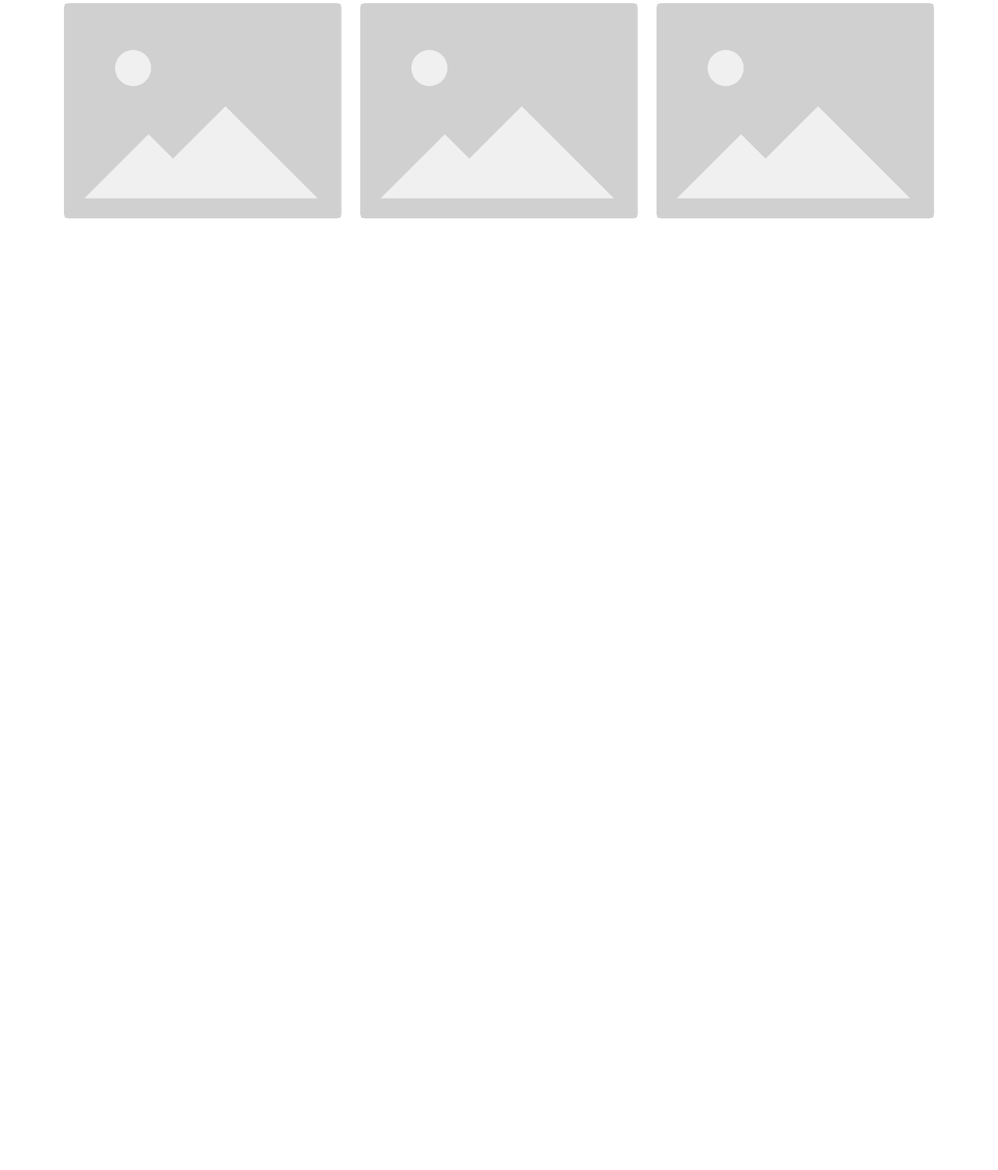
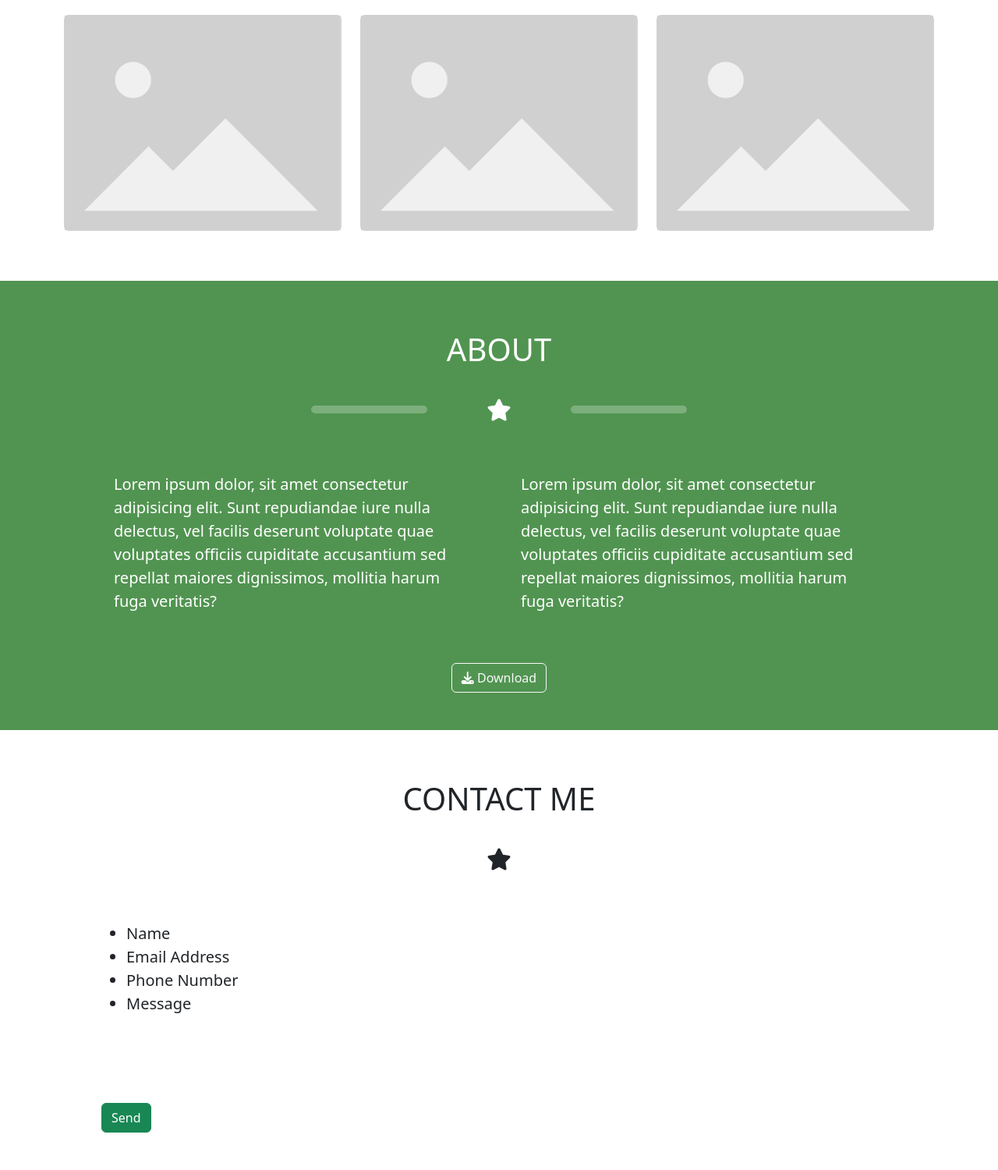
Before and after one commit to francescofalcone05/html-css-bootstrap-freelancer, a plain HTML site: page index.html in a window 1280 px wide. Shown: the part 1222-2722 px from the top of the page at 78% size. Before the commit the page ends 1566 px from the top, so only its background shows below. Drawn offline with nearby package versions, Linux system fonts and the light colour scheme.

Commit message:
main-done

```diff
--- a/css/style.css
+++ b/css/style.css
@@ -30,8 +30,20 @@ hr{
 
 /* sezione 2 */
 
-.portfolio hr{
+.portfolio-sec hr{
     color: black;
+}
+
+
+/* sezione 3 */
+
+.about-sec{
+    background-color: rgb(81, 148, 81);
+    color: white;
+}
+
+.about-sec hr {
+    width: 70%;
 }
 
 /************* FOOTER *************/
--- a/index.html
+++ b/index.html
@@ -16,13 +16,15 @@
             <div class="container">
                 <div class="row">
                     <div class="py-4 col-6 ">
-                        <div class="box fs-6">
+                        <div class="box fs-5">
                             <strong>START BOOTSTRAP</strong>
                         </div>
                     </div>
                     <div class="py-4 col-6">
                         <div class="box  d-flex justify-content-end">
-                            PORTFOLIO ABOUT CONTACT
+                            <span class="mx-2">PORTFOLIO</span>
+                            <span class="mx-2">ABOUT</span>
+                            <span class="mx-2">CONTACT</span>
                         </div>
                     </div>
                 </div>
@@ -39,11 +41,13 @@
         <section class="start-bootstrap py-5">
 
             <div class="container text-center">
+
                 <div class="row justify-content-center">
                     <div class="col-6">
                         <div class="box">
                             <img class="rounded-5 mt-5" src="./img/download.png" alt="">
                             <h2 class="py-3 fs-1">START BOOTSTRAP</h2>
+                            <!-- star row -->
                             <div class="row mb-3">
 
                                 <div class="col-5">
@@ -74,12 +78,14 @@
         </section>
 
         <!-- sezione 2 -->
-        <section class="porfolio-sec py-5">
+        <section class="portfolio-sec py-5">
 
             <div class="container text-center">
 
-                <h2 class="mt-4">PORTFOLIO</h2>
+                <h2 class="mt-4 fs-1">PORTFOLIO</h2>
 
+
+                <!-- star row -->
                 <div class="row justify-content-center">
                     <div class="col-6">
                         <div class="box">
@@ -108,6 +114,7 @@
                     </div>
                 </div>
 
+                <!-- img row -->
                 <div class="row">
                     <div class="col-xl-4 col-md-6 col-sm-12">
                         <div class="box">
@@ -157,6 +164,116 @@
 
         </section>
 
+        <!-- sezione 3 -->
+        <section class="about-sec py-5">
+            <div class="container text-center">
+                <h2 class="py-3 fs-1">ABOUT</h2>
+
+                <!-- star row -->
+                <div class="row justify-content-center">
+                    <div class="col-6">
+                        <div class="box">
+
+                          <div class="row my-3">
+                               <div class="col-5">
+                                   <div class="box">
+                                       <hr>
+                                   </div>
+                               </div>
+
+                               <div class="col-2">
+                                   <div class="box">
+                                       <i class="fs-3 fa-solid fa-star"></i>
+                                   </div>
+                               </div>
+
+                               <div class="col-5">
+                                   <div class="box">
+                                       <hr>
+                                   </div>
+                               </div>
+                          </div>
+
+                        </div>
+                    </div>
+                </div>
+
+                <div class="row p-5 text-start">
+                    <div class=" col-xl-6">
+                        <div class="box px-3">
+                            <p class="fs-5">Lorem ipsum dolor, sit amet consectetur adipisicing elit. Sunt repudiandae iure nulla delectus, vel facilis deserunt voluptate quae voluptates officiis cupiditate accusantium sed repellat maiores dignissimos, mollitia harum fuga veritatis?</p>
+                        </div>
+                    </div>
+                    <div class=" col-xl-6">
+                        <div class="box px-3">
+                            <p class="fs-5">Lorem ipsum dolor, sit amet consectetur adipisicing elit. Sunt repudiandae iure nulla delectus, vel facilis deserunt voluptate quae voluptates officiis cupiditate accusantium sed repellat maiores dignissimos, mollitia harum fuga veritatis?</p>
+                        </div>
+                    </div>
+                </div>
+
+                <button type="button" class="btn btn-outline-light"><i class="fa-solid fa-download"></i> Download</button>
+            </div>
+
+        </section>
+
+        <!-- sezione 4 -->
+        <section class="contact-sec py-5">
+
+            <div class="container text-center">
+
+                <h2 class="py-3 fs-1">CONTACT ME</h2>
+
+                 <!-- star row -->
+                 <div class="row justify-content-center">
+                        <div class="col-6">
+                            <div class="box">
+
+                            <div class="row my-3">
+                                <div class="col-5">
+                                    <div class="box">
+                                        <hr>
+                                    </div>
+                                </div>
+
+                                <div class="col-2">
+                                    <div class="box">
+                                        <i class="fs-3 fa-solid fa-star"></i>
+                                    </div>
+                                </div>
+
+                                <div class="col-5">
+                                    <div class="box">
+                                        <hr>
+                                    </div>
+                                </div>
+                            </div>
+
+                            </div>
+                        </div>
+                 </div>
+
+                 <!-- contact row -->
+                 <div class="row p-5 text-start">
+                    <div class="col">
+                        <div class="box px-3">
+                            <ul class="px-3 fs-5">
+                                <li>Name</li>
+                                <li>Email Address</li>
+                                <li>Phone Number</li>
+                                <li>Message</li>
+                            </ul>
+                        </div>
+                    </div>
+                 </div>
+
+                 <!-- send button -->
+                 <div class="text-start px-5 mt-5">
+                    <button type="button" class="btn btn-success">Send</button>
+                 </div>
+            </div>
+
+        </section>
+
     </main>
     <!-- fine main content -->
 
```
